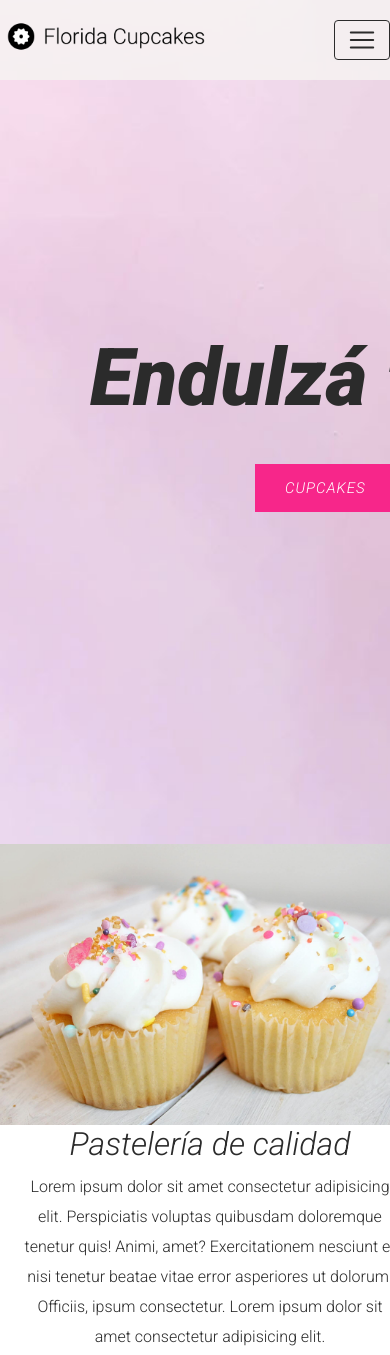
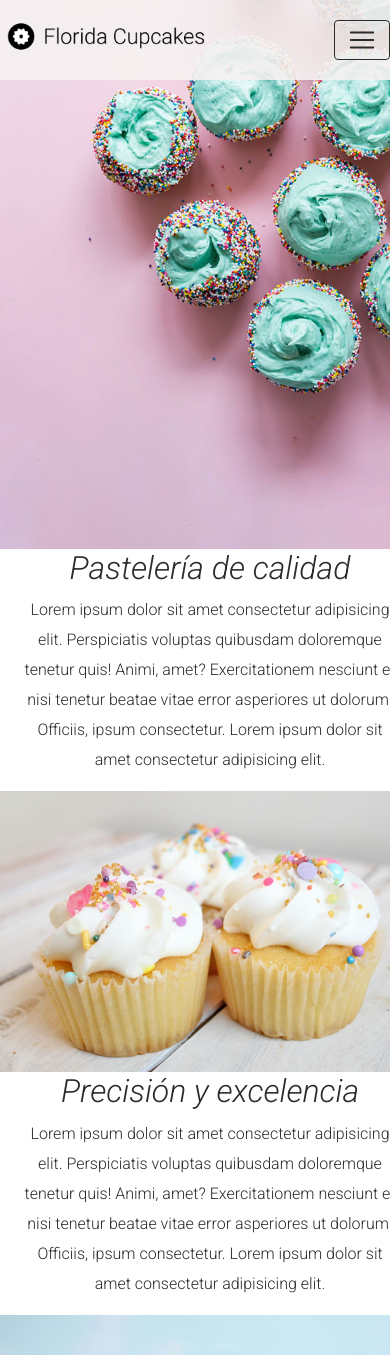
Before and after one commit to celirojas/proyectoCoder, a website: page htmls/index.html in a window 390 px wide. Shown: the top 1355 px of the page. Drawn offline with nearby package versions, Linux system fonts and the light colour scheme.

Commit message:
Agregué orden de secciones index

```diff
--- a/htmls/index.html
+++ b/htmls/index.html
@@ -42,33 +42,9 @@
                 </ul>
             </div>
         </nav>
-
-
-        <!-- <nav class="navbar">
-            <a href="index.html"><img src="../imgs/logo.png" alt="Logo" class="navbar__logo"></a>
-            <ul class="navbar__list">
-                <li class="navbar__li">
-                    <a href="index.html" class="navbar__a">Home</a>
-                </li>
-                <li class="navbar__li">
-                    <a href="quienesSomos.html" class="navbar__a">Quiénes somos</a>
-                </li>
-                <li class="navbar__li">
-                    <a href="productos.html" class="navbar__a">Productos</a>
-                </li>
-                <li class="navbar__li">
-                    <a href="contacto.html" class="navbar__a">Contacto</a>
-                </li>
-                <li class="navbar__li">
-                    <a href="tiendas.html" class="navbar__a">Tiendas</a>
-                </li>
-            </ul>
-        </nav> -->
-
-
         <div class="slogan">
-            <h1 class="mainTitle">Endulzá tu día</h1>
-            <div class="header__mainButton">
+            <h1 class="mainTitle d-none d-md-block">Endulzá tu día</h1>
+            <div class="header__mainButton d-none d-md-block">
                 <a href="productos.html" class="header__button">Cupcakes</a>
             </div>
         </div>
@@ -84,11 +60,11 @@
 
             <section class="row align-items-center">
 
-                <div class="col-md-6 px-0">
+                <div class="col-md-6 px-0 order-2 order-md-1">
                     <img src="../imgs/tresCupcakes.jpg" alt="Tres Cupcakes" class="img-fluid">
                 </div>
 
-                <div class="col-md-6 px-0 text-center">
+                <div class="col-md-6 px-0 text-center order-1 order-md-2">
 
                     <div class="row justify-content-center">
                         <div class="col-10">
@@ -143,12 +119,12 @@
             <section class="row align-items-center">
 
 
-                <div class="col-md-6 px-0">
+                <div class="col-md-6 px-0 order-2 order-md-1">
                     <img src="../imgs/cupcakesRosas.jpg" alt="Cupcakes rosas" class="img-fluid">
                 </div>
 
 
-                <div class="col-md-6 px-0 text-center">
+                <div class="col-md-6 px-0 text-center order-1 order-md-2">
                     <div class="row justify-content-center">
                         <div class="col-10">
                             <h2 class="section__title">Sabores únicos</h2>
--- a/scss/style.scss
+++ b/scss/style.scss
@@ -30,10 +30,7 @@ body {
   background-image: url(../imgs/cupcakesArriba2.jpg);
   height: 100vh;
   background-size: cover;
-  /* display: flex;
-    align-items: flex-start;
-    flex-direction: column;
-    justify-content: center; */
+  background-position: center center;
 }
 
 .slogan {
@@ -108,15 +105,6 @@ body {
 
 .navbar--padding {
   padding: 0;
-  /* background-color: rgba(246, 241, 241, 0.9);
-    position: fixed;
-    top: 0;
-    left: 0;
-    width: 100%;
-    display: flex;
-    justify-content: space-between;
-    align-items: center;
-    height: 80px; */
 }
 
 .navbar__a {
@@ -146,20 +134,7 @@ body {
   border-color: #2b2b2b;
 }
 
-/* .navbar__list {
-    display: flex;
-    align-items: center;
-    justify-content: space-around;
-    width: 50%;
-  } */
-
-/*Estilos de los li*/
-
-/* .navbar__li {
-    list-style: none;
-  }
-
-  /*Estilos del logo*/
+/*Estilos del logo*/
 
 .navbar__logo {
   width: 250px;
@@ -189,14 +164,6 @@ body {
 .section__img {
   width: 50%;
 }
-
-/*Section Testimonios*/
-
-.section--colorLight {
-  background-color: #caf0f8;
-  height: 300px;
-}
-
 /*******************************Quiénes somos.html**************************/
 .main__secc {
   margin-top: 110px;
@@ -506,3 +473,9 @@ body {
     border-bottom: 2px solid #f7268a;
   }
 }
+
+@media only screen and (max-width: 992px) {
+  .header {
+    height: 65vh;
+  }
+}
```
Also changed, not shown: estilos/style.css.
